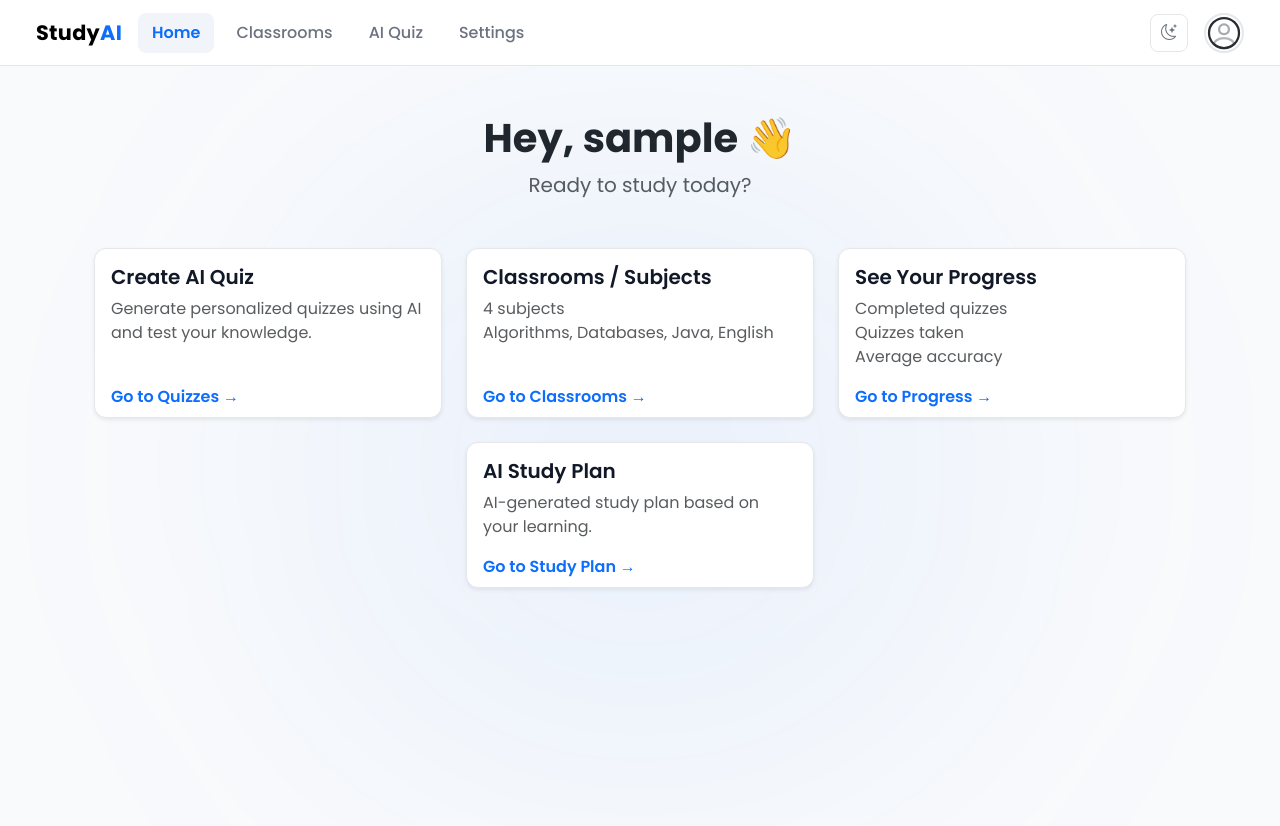
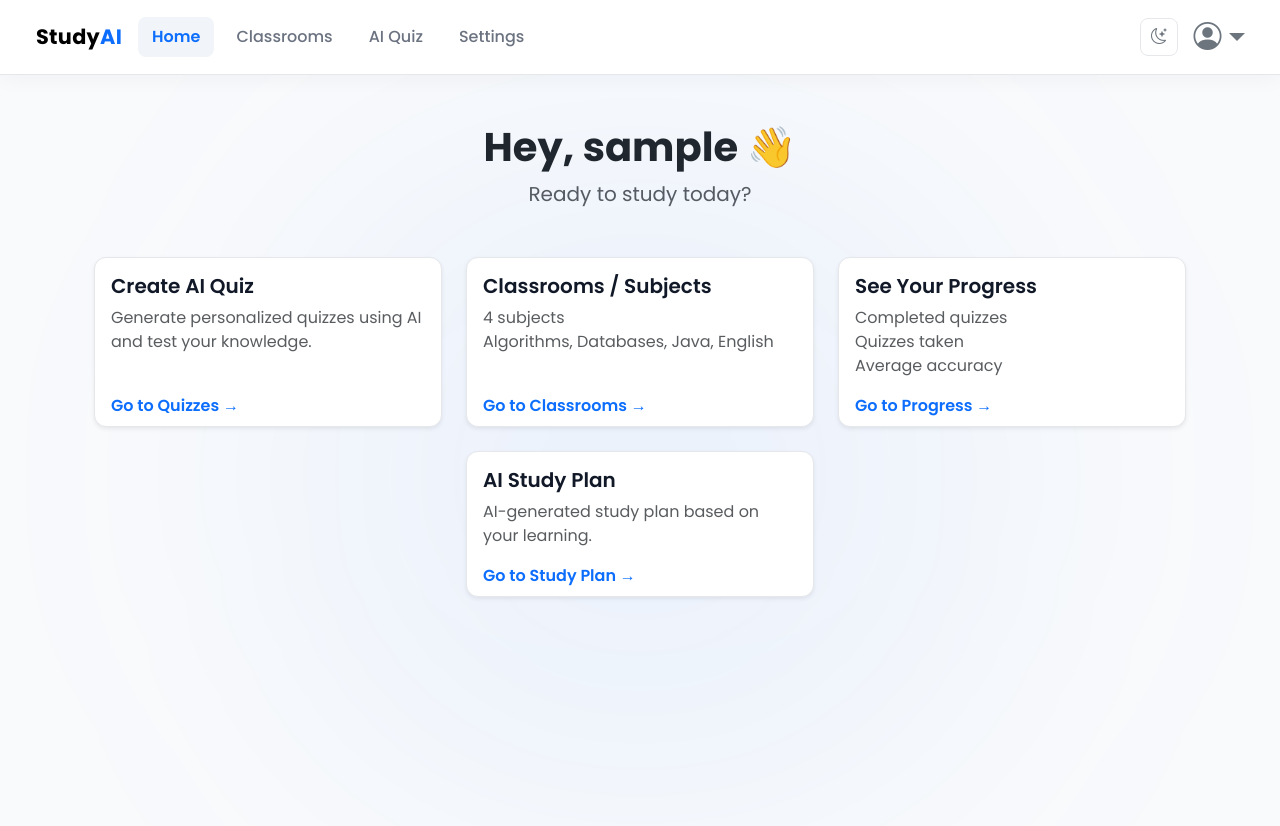
Before and after one commit to pemvdev/StudyAI-Frontend, an Angular app: page /home in a window 1280 px wide. Shown: the top 826 px of the page. Built offline with nearby package versions, Linux system fonts and the light colour scheme; sample sign-in values are in the browser's storage.

Commit message:
Ajustando navbar para dropdown de perfil e criando dropdown de perfil

```diff
--- a/src/app/components/navbar/navbar.component.css
+++ b/src/app/components/navbar/navbar.component.css
@@ -4,6 +4,9 @@
   border-bottom: 1px solid var(--border-color);
   padding: 12px 24px;
   box-shadow: 0 4px 20px rgba(0,0,0,0.04);
+  position: relative;
+  z-index: 100;
+  overflow: visible !important;
 }
 
 /* logo */
@@ -40,42 +43,25 @@
 
 /* profile */
 
-.profile-wrapper{
-  width:40px;
-  height:40px;
-  border-radius:50%;
-  overflow:hidden;
-  cursor:pointer;
-  border:2px solid var(--border-color);
-  transition:all 0.2s ease;
-
-  display:flex;
-  align-items:center;
-  justify-content:center;
+.profile-btn {
+  width: 50px;
+  height: 50px;
+  padding: 0;
+  display: flex;
+  align-items: center;
+  justify-content: center;
+  font-size: 28px;
+  outline: none !important;
+  box-shadow: none !important;
+  border: none !important;
 }
 
-.profile-wrapper app-user-profile{
-  width:100%;
-  height:100%;
-  display:block;
+.dropdown {
+  position: relative !important;
 }
 
-.profile-wrapper img{
-  width:100%;
-  height:100%;
-  object-fit:cover;
-  border-radius:50%;
-  display:block;
-  transition: transform 0.25s ease;
-}
-
-.profile-wrapper:hover{
-  border-color: var(--accent-color);
-  box-shadow:0 0 0 3px color-mix(in srgb, var(--accent-color) 20%, transparent);
-}
-
-.profile-wrapper:hover img{
-  transform: scale(1.08);
+.dropdown-menu {
+  z-index: 1000 !important;
 }
 
 /* botão de tema */
@@ -93,3 +79,11 @@
 .theme-toggle:hover{
   background: var(--hover-bg);
 }
+
+.navbar-collapse {
+  overflow: visible !important;
+}
+
+.container-fluid {
+  overflow: visible !important;
+}
--- a/src/app/components/navbar/navbar.component.html
+++ b/src/app/components/navbar/navbar.component.html
@@ -74,8 +74,16 @@
 </button>
 
   <!-- PROFILE -->
-  <div class="profile-wrapper">
-    <app-user-profile></app-user-profile>
+  <div class="dropdown">
+    <button class="btn btn-outline-secondary profile-btn dropdown-toggle" type="button" data-bs-toggle="dropdown" aria-expanded="false">
+      <i class="bi bi-person-circle"></i>
+    </button>
+    <ul class="dropdown-menu dropdown-menu-end">
+      <li><a class="dropdown-item" routerLink="/profile">Profile</a></li>
+      <li><a class="dropdown-item" routerLink="/settings">Settings</a></li>
+      <li><hr class="dropdown-divider"></li>
+      <li><button class="dropdown-item text-danger" (click)="logout()">Logout <i class="bi bi-box-arrow-right px-2"></i></button></li>
+    </ul>
   </div>
 
 </div>
--- a/src/app/components/navbar/navbar.component.ts
+++ b/src/app/components/navbar/navbar.component.ts
@@ -1,17 +1,18 @@
 import { Component, OnInit } from '@angular/core';
-import { UserProfileComponent } from "../user-profile/user-profile.component";
-import { RouterModule } from "@angular/router";
+import { RouterModule, Router } from "@angular/router";
 import { CommonModule } from '@angular/common';
 
 @Component({
   selector: 'app-navbar',
   standalone: true,
-  imports: [UserProfileComponent, RouterModule, CommonModule ],
+  imports: [RouterModule, CommonModule ],
   templateUrl: './navbar.component.html',
   styleUrl: './navbar.component.css'
 })
 export class NavbarComponent implements OnInit {
   isDark = false
+
+  constructor(private router: Router) {}
 
   ngOnInit() {
 
@@ -33,4 +34,9 @@ export class NavbarComponent implements OnInit {
   this.isDark = html.getAttribute('data-bs-theme') === 'dark'
 }
 
+  logout() {
+    sessionStorage.clear();
+    this.router.navigate(['/login']);
+  }
+
 }
--- a/src/app/components/user-profile/user-profile.component.css
+++ b/src/app/components/user-profile/user-profile.component.css
@@ -0,0 +1,68 @@
+.profile-container{
+  position: relative;
+}
+
+.avatar{
+  width: 38px;
+  height: 38px;
+  border-radius: 50%;
+  overflow: hidden;
+  cursor: pointer;
+  transition: transform 0.15s ease;
+}
+
+.avatar:hover{
+  transform: scale(1.05);
+}
+
+.avatar img{
+  width: 100%;
+  height: 100%;
+  object-fit: cover;
+  display: block;
+}
+
+.dropdown{
+  position: absolute;
+  right: 0;
+  top: 48px;
+
+  width: 200px;
+
+  background: var(--card-bg);
+  border: 1px solid var(--border-color);
+
+  border-radius: 12px;
+
+  box-shadow: 0 10px 30px rgba(0,0,0,0.15);
+
+  padding: 8px 0;
+
+  backdrop-filter: blur(10px);
+}
+
+.item{
+  display: block;
+  padding: 10px 16px;
+
+  font-size: 0.9rem;
+
+  text-decoration: none;
+  color: inherit;
+
+  transition: background 0.2s;
+}
+
+.item:hover{
+  background: var(--hover-bg);
+}
+
+.divider{
+  height: 1px;
+  background: var(--border-color);
+  margin: 6px 0;
+}
+
+.logout{
+  color: var(--danger-color);
+}
--- a/src/app/components/user-profile/user-profile.component.html
+++ b/src/app/components/user-profile/user-profile.component.html
@@ -2,3 +2,9 @@
   height: 100%;
   object-fit: cover;
   display: block;">
+
+  <div class="profile-container">
+
+    <img src="/assets/default-profile-picture.svg">
+
+</div>
```
Also changed, not shown: src/app/components/drop-down-profile/drop-down-profile.component.html (added, +8 -0 lines), src/app/components/drop-down-profile/drop-down-profile.component.ts (added, +35 -0 lines), src/app/components/user-profile/user-profile.component.ts (+5 -2 lines).
